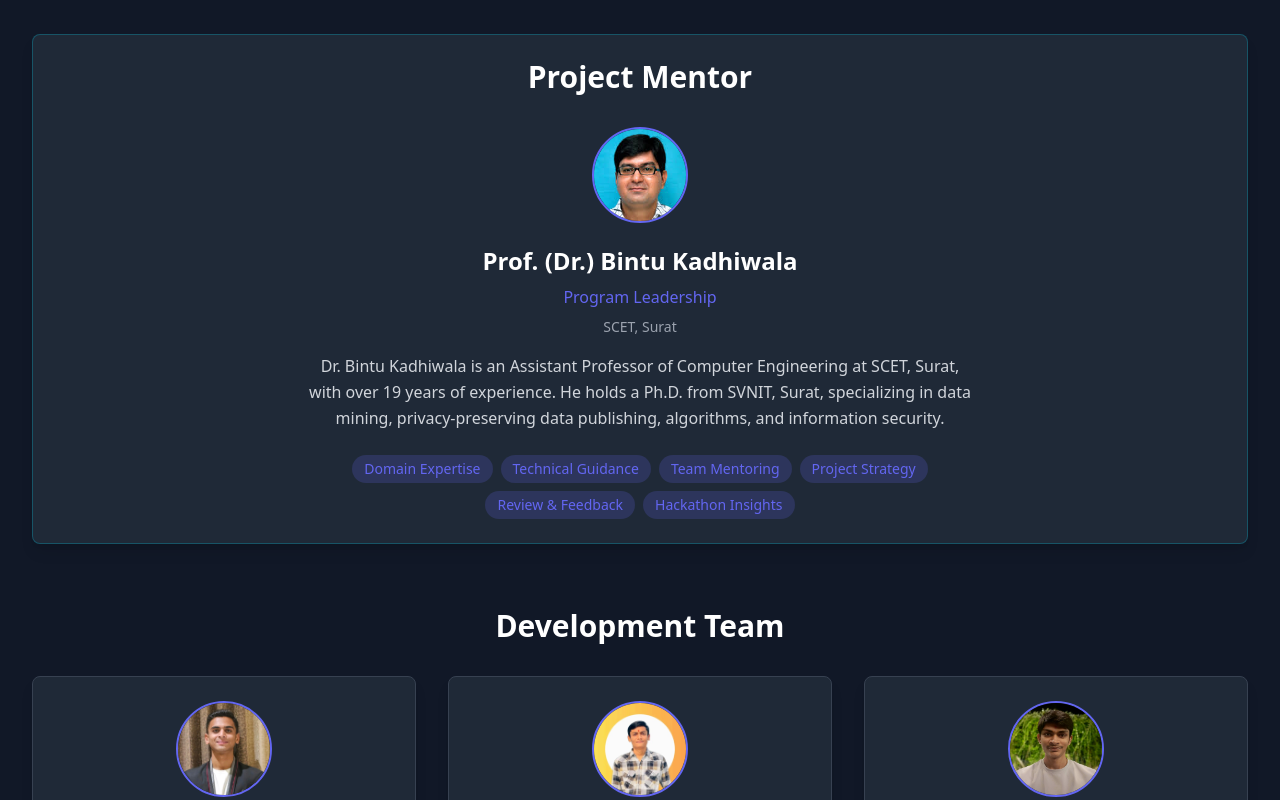
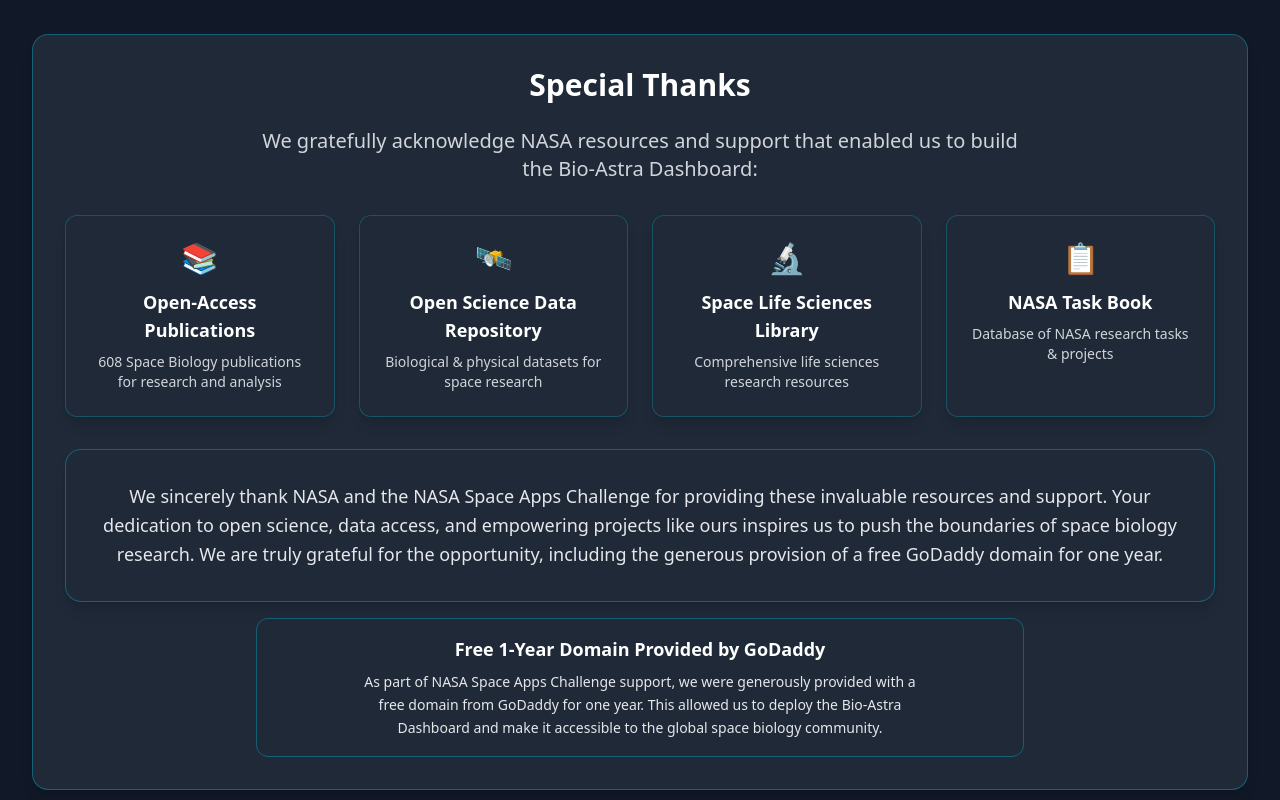
Before and after one commit to JEELDONGA18/Bio-Astra, a React (Create React App) app in the folder FRONTEND/: page /about in a window 1280 px wide. Shown: the part 680-1480 px from the top of the page. Built offline with nearby package versions, Linux system fonts and the light colour scheme; no server answers; the HTML template or start-up script is replaced by a standard one.

Commit message:
Chatbot, About and Resourcepage is changed and project is about to complete.

```diff
--- a/FRONTEND/src/components/Chatbot.js
+++ b/FRONTEND/src/components/Chatbot.js
@@ -1,4 +1,5 @@
 import React, { useState } from 'react';
+const API_BASE = "https://bio-astra-backend.onrender.com";
 
 const Chatbot = ({ paperContext = {} }) => {
   const [messages, setMessages] = useState([
@@ -31,7 +32,7 @@
 
     try {
       // Call Gemini API through backend
-      const response = await fetch('http://localhost:5000/api/chat', {
+      const response = await fetch(`${API_BASE}/api/chat`, {
         method: 'POST',
         headers: {
           'Content-Type': 'application/json',
@@ -92,7 +93,7 @@
     setExportStatus('Preparing PDF export...');
 
     try {
-      const response = await fetch('http://localhost:5000/api/export-chat', {
+      const response = await fetch(`${API_BASE}/api/export-chat`, {
         method: 'POST',
         headers: {
           'Content-Type': 'application/json',
--- a/FRONTEND/src/pages/About.js
+++ b/FRONTEND/src/pages/About.js
@@ -156,6 +156,94 @@
             </p>
           </div>
         </div>
+
+        {/* Special Thanks Section */}
+        <div className="mb-16">
+          <div className="card p-8 bg-cosmos-gradient/20 border border-cosmos-cyan/40 rounded-2xl max-w-7xl mx-auto">
+            <h2 className="text-3xl font-bold text-white mb-6 text-center">
+              Special Thanks
+            </h2>
+            <p className="text-xl text-gray-300 mb-8 max-w-3xl mx-auto text-center">
+              We gratefully acknowledge NASA resources and support that enabled us to build the Bio-Astra Dashboard:
+            </p>
+
+            <div className="grid grid-cols-1 md:grid-cols-2 lg:grid-cols-4 gap-6">
+              {/* Resource 1 */}
+              <a
+                href="https://github.com/jgalazka/SB_publications/tree/main"
+                target="_blank"
+                rel="noopener noreferrer"
+                className="card p-6 bg-cosmos-gradient/10 border border-cosmos-cyan/30 rounded-xl text-center hover:scale-105 transform transition duration-300"
+              >
+                <div className="text-3xl mb-3">📚</div>
+                <h3 className="text-lg font-semibold text-white mb-2">Open-Access Publications</h3>
+                <p className="text-gray-300 text-sm">
+                  608 Space Biology publications for research and analysis
+                </p>
+              </a>
+
+              {/* Resource 2 */}
+              <a
+                href="https://science.nasa.gov/biological-physical/data/"
+                target="_blank"
+                rel="noopener noreferrer"
+                className="card p-6 bg-cosmos-gradient/10 border border-cosmos-cyan/30 rounded-xl text-center hover:scale-105 transform transition duration-300"
+              >
+                <div className="text-3xl mb-3">🛰️</div>
+                <h3 className="text-lg font-semibold text-white mb-2">Open Science Data Repository</h3>
+                <p className="text-gray-300 text-sm">Biological & physical datasets for space research</p>
+              </a>
+
+              {/* Resource 3 */}
+              <a
+                href="https://public.ksc.nasa.gov/nslsl/"
+                target="_blank"
+                rel="noopener noreferrer"
+                className="card p-6 bg-cosmos-gradient/10 border border-cosmos-cyan/30 rounded-xl text-center hover:scale-105 transform transition duration-300"
+              >
+                <div className="text-3xl mb-3">🔬</div>
+                <h3 className="text-lg font-semibold text-white mb-2">Space Life Sciences Library</h3>
+                <p className="text-gray-300 text-sm">Comprehensive life sciences research resources</p>
+              </a>
+
+              {/* Resource 4 */}
+              <a
+                href="https://taskbook.nasaprs.com/tbp/welcome.cfm"
+                target="_blank"
+                rel="noopener noreferrer"
+                className="card p-6 bg-cosmos-gradient/10 border border-cosmos-cyan/30 rounded-xl text-center hover:scale-105 transform transition duration-300"
+              >
+                <div className="text-3xl mb-3">📋</div>
+                <h3 className="text-lg font-semibold text-white mb-2">NASA Task Book</h3>
+                <p className="text-gray-300 text-sm">Database of NASA research tasks & projects</p>
+              </a>
+            </div>
+
+            {/* Additional Note */}
+            <div className="mt-8 text-center">
+              <div className="card p-8 bg-cosmos-gradient/20 border border-cosmos-cyan/40 rounded-2xl max-w-7xl mx-auto">
+                <p className="text-gray-200 text-lg mx-auto leading-relaxed">
+                  We sincerely thank NASA and the NASA Space Apps Challenge for providing these invaluable resources and support.
+                  Your dedication to open science, data access, and empowering projects like ours inspires us to push the boundaries of space biology research.
+                  We are truly grateful for the opportunity, including the generous provision of a free GoDaddy domain for one year.
+                </p>
+              </div>
+            </div>
+            {/* GoDaddy Free Domain Note */}
+            <div className="mt-4 p-4 bg-cosmos-gradient/20 border border-cosmos-cyan/40 rounded-xl max-w-3xl mx-auto text-center hover:scale-105 transform transition duration-300">
+              <div className="flex items-center justify-center mb-2">
+                <span className="text-white font-semibold text-lg">
+                  Free 1-Year Domain Provided by GoDaddy
+                </span>
+              </div>
+              <p className="text-gray-200 text-sm leading-relaxed max-w-xl mx-auto">
+                As part of NASA Space Apps Challenge support, we were generously provided with a free domain from GoDaddy for one year.
+                This allowed us to deploy the Bio-Astra Dashboard and make it accessible to the global space biology community.
+              </p>
+            </div>
+          </div>
+        </div>
+
 
         {/* Mentor Section */}
         <div className="card mb-16 bg-cosmos-gradient/10 border-cosmos-cyan/30">
--- a/FRONTEND/src/pages/ResearchPage.js
+++ b/FRONTEND/src/pages/ResearchPage.js
@@ -2,6 +2,7 @@
 import { useParams, useNavigate } from 'react-router-dom';
 import Chatbot from '../components/Chatbot';
 import KnowledgeGraph from '../components/KnowledgeGraph';
+const API_BASE = "https://bio-astra-backend.onrender.com";
 
 const ResearchPage = () => {
   const { pmcid } = useParams();
@@ -22,7 +23,7 @@
   const fetchResearchData = async () => {
     try {
       setLoading(true);
-      const response = await fetch(`http://localhost:5000/api/research/${pmcid}`);
+      const response = await fetch(`${API_BASE}/api/research/${pmcid}`);
       const data = await response.json();
 
       if (data.success) {
```
